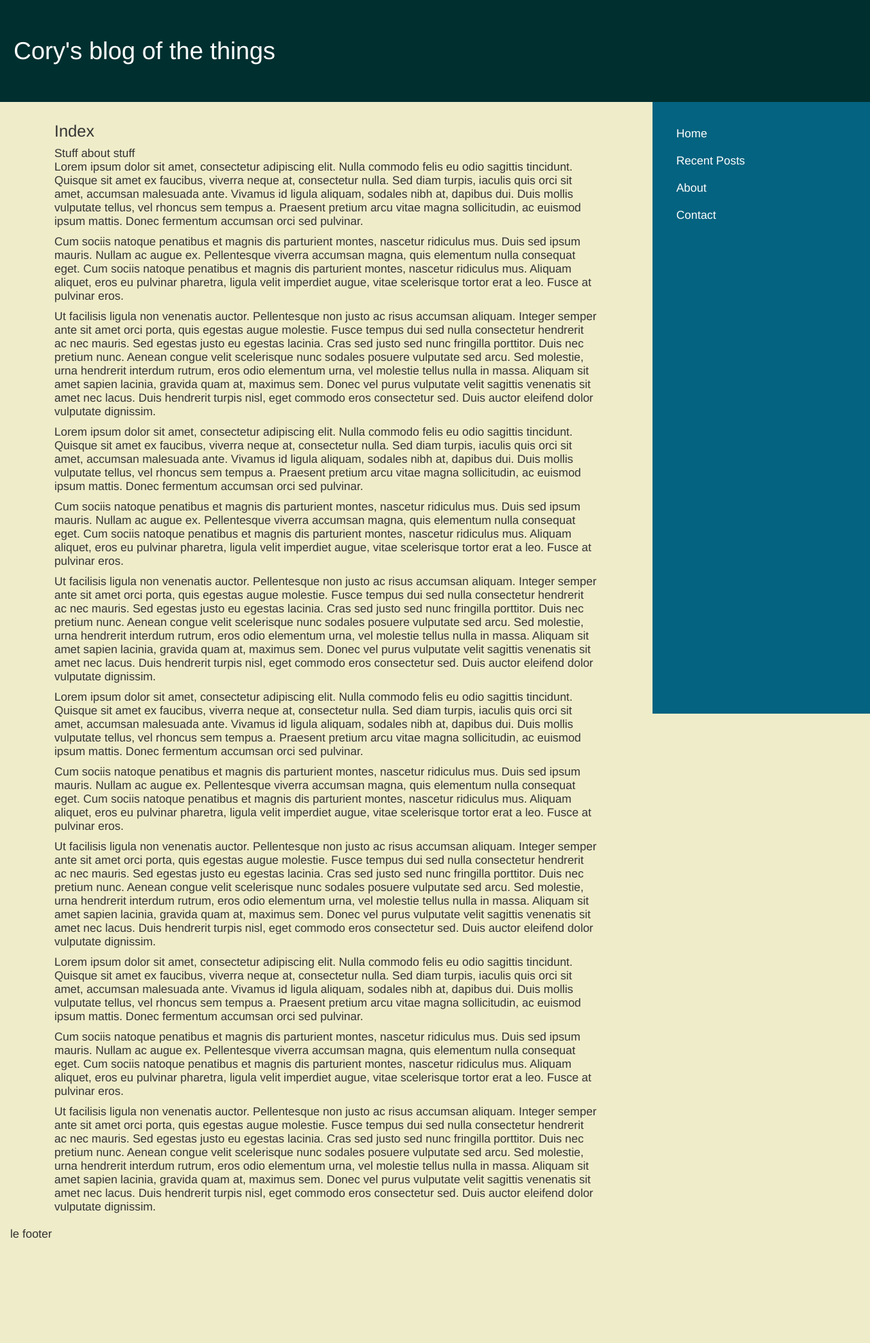
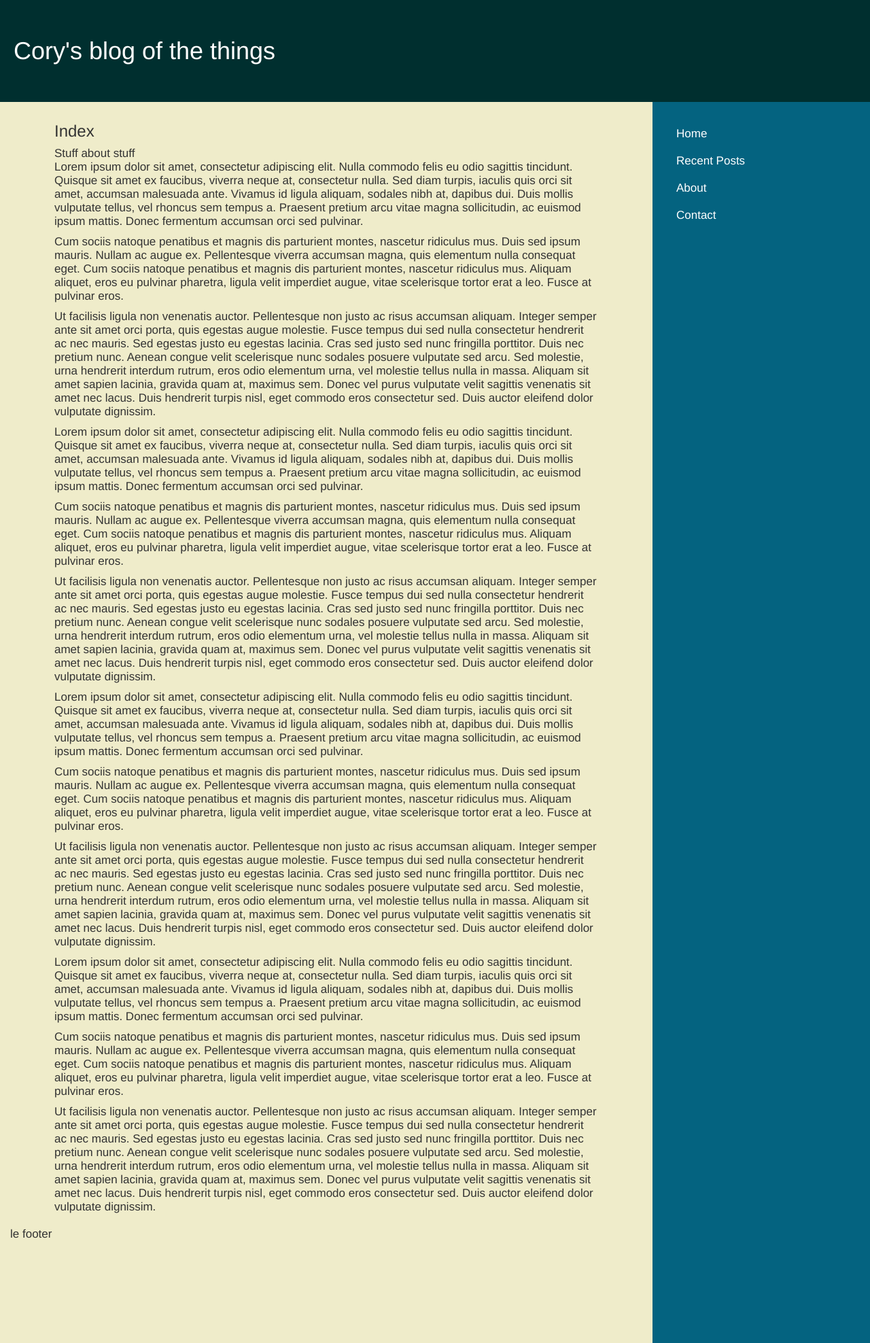
Before and after one commit to coryleeio/jekblog, a Jekyll site: the page built from index.html, in a window 1280 px wide. Shown: the whole page at 68% size. Built offline with Jekyll 4.4.1, drawn with Linux system fonts in a browser that asks for light colours; nearby versions of some CDN libraries; before the commit the page ends 1826 px from its top, so only the background shows below that.

Commit message:
Sidebar fix

```diff
--- a/_includes/sidebar.html
+++ b/_includes/sidebar.html
@@ -1,4 +1,4 @@
-<div class="col-md-3 col-sm-3 col-xs-3 navstyle accentColor child-right">
+<div class="col-md-3 col-sm-3 col-xs-3 accentColor child-right">
 	<div class="sidebar">
 		<div class="entry" role="presentation"><a href="#">Home</a></div>
 		<div class="entry"  role="presentation"><a href="#">Recent Posts</a></div>
--- a/_layouts/default.html
+++ b/_layouts/default.html
@@ -1,7 +1,7 @@
 {% include header.html %}
 
 <div class="row">
-	<div class="col-md-9 col-sm-9 col-xs-9 mainmargin">
+	<div class="col-md-9 col-sm-9 col-xs-9 mainmargin relative">
 		{{ content }}
 	</div>
 	{% include sidebar.html %}
--- a/css/styles.scss
+++ b/css/styles.scss
@@ -5,6 +5,8 @@
 @import "theme1";
 
 body {
+
+	position:relative;
 	font: 100% $font-stack;
 	font-size: 17px;
 	line-height: 20px;
@@ -40,21 +42,17 @@ body {
 	padding: 55px 20px;
 }
 
-.navstyle {
-	height:100%;
-}
-
-.child-right {
-    position: absolute;
-    right: 0;
-}
-
 .maincontainer {
 	margin-top: -10px;
 }
 
 .mainmargin {
 	padding: 10px 80px;
+}
+
+.relative
+{
+	position:relative;
 }
 
 .sidebar{
@@ -69,3 +67,9 @@ body {
 		padding: 10px;
 	}
 }
+
+.child-right {
+    position: absolute;
+    right: 0;
+    min-height:100%;
+}
```
